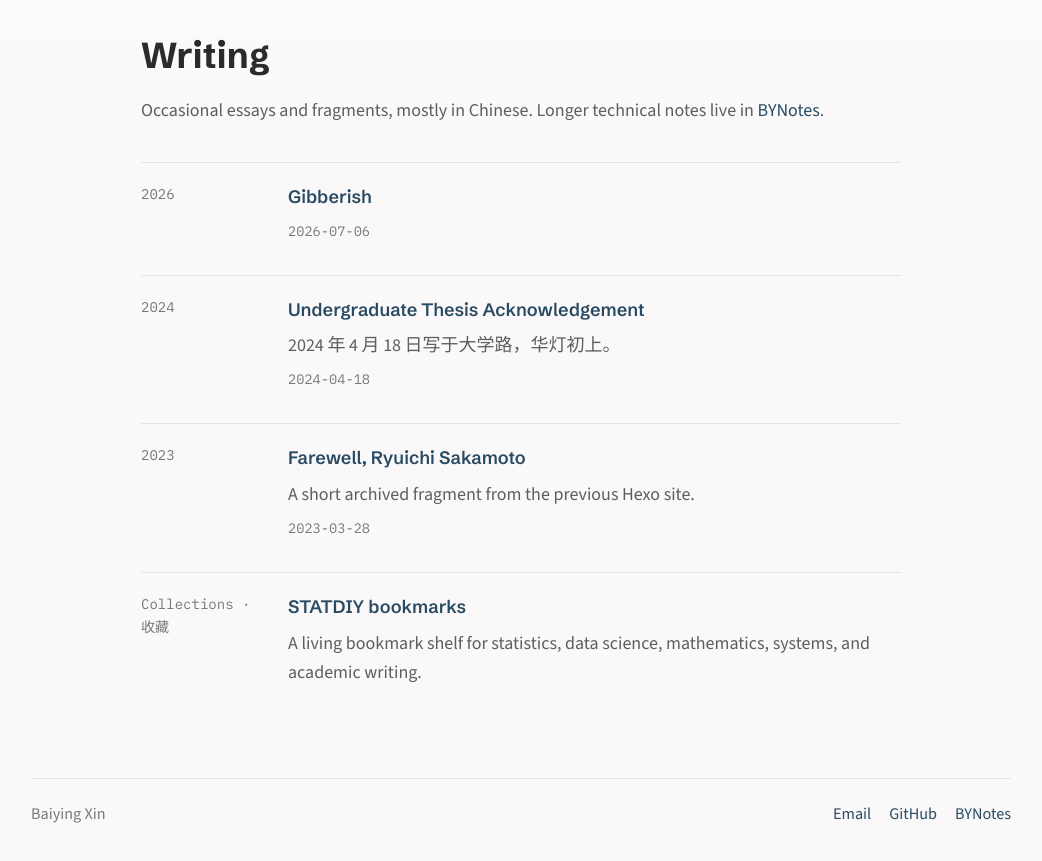
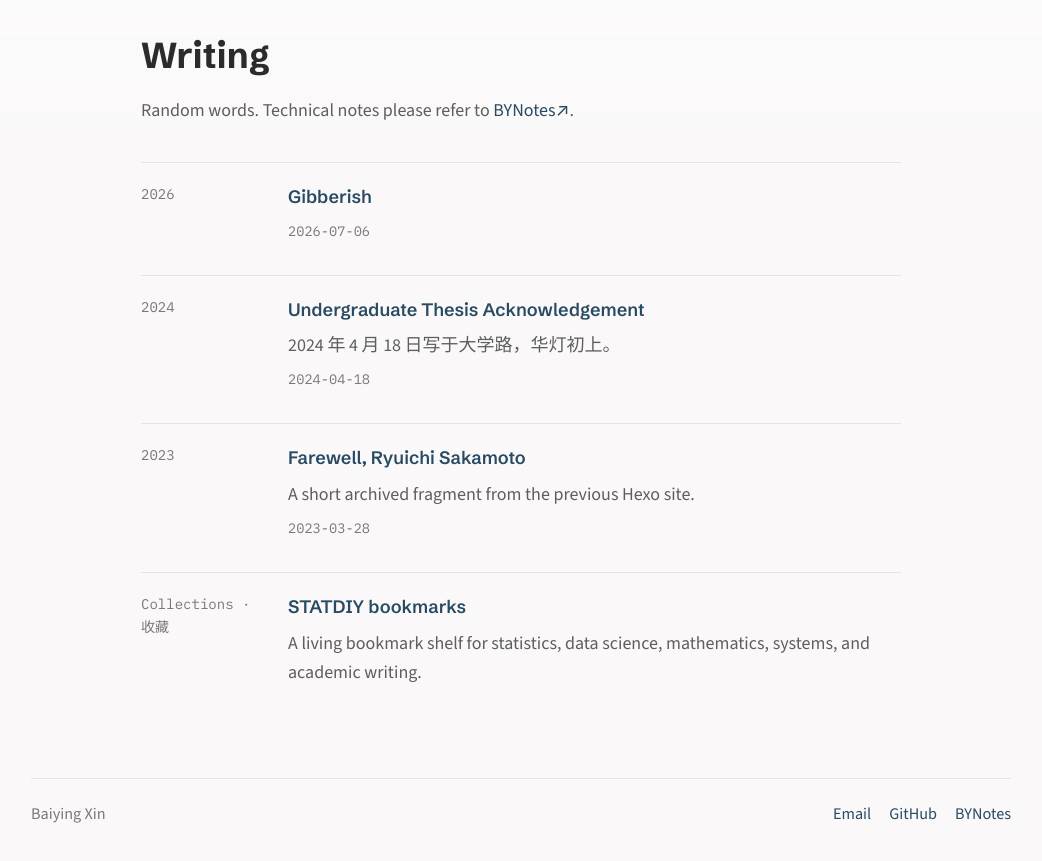
Before and after one commit to By-Xin/By-Xin.github.io, an Astro site: page /writing in a window 1280 px wide. Shown: the part 81-942 px from the top of the page, without its empty margins (119-1161 px from the left). Built offline with nearby package versions, Linux system fonts and the light colour scheme; Astro itself is replaced by a stand-in of ours.

Commit message:
Update Writing introduction

```diff
--- a/src/pages/writing/index.astro
+++ b/src/pages/writing/index.astro
@@ -16,8 +16,7 @@ const byYear = years.map((year) => ({
   description="Personal, non-academic writing: essays, fragments, and collections."
 >
       <p slot="intro">
-        Occasional essays and fragments, mostly in Chinese. Longer technical
-        notes live in <a href="/BYNotes/">BYNotes</a>.
+        Random words. Technical notes please refer to <a href="/BYNotes/">BYNotes<span aria-hidden="true">↗</span></a>.
       </p>
     {
       byYear.map(({ year, items }) => (
```
